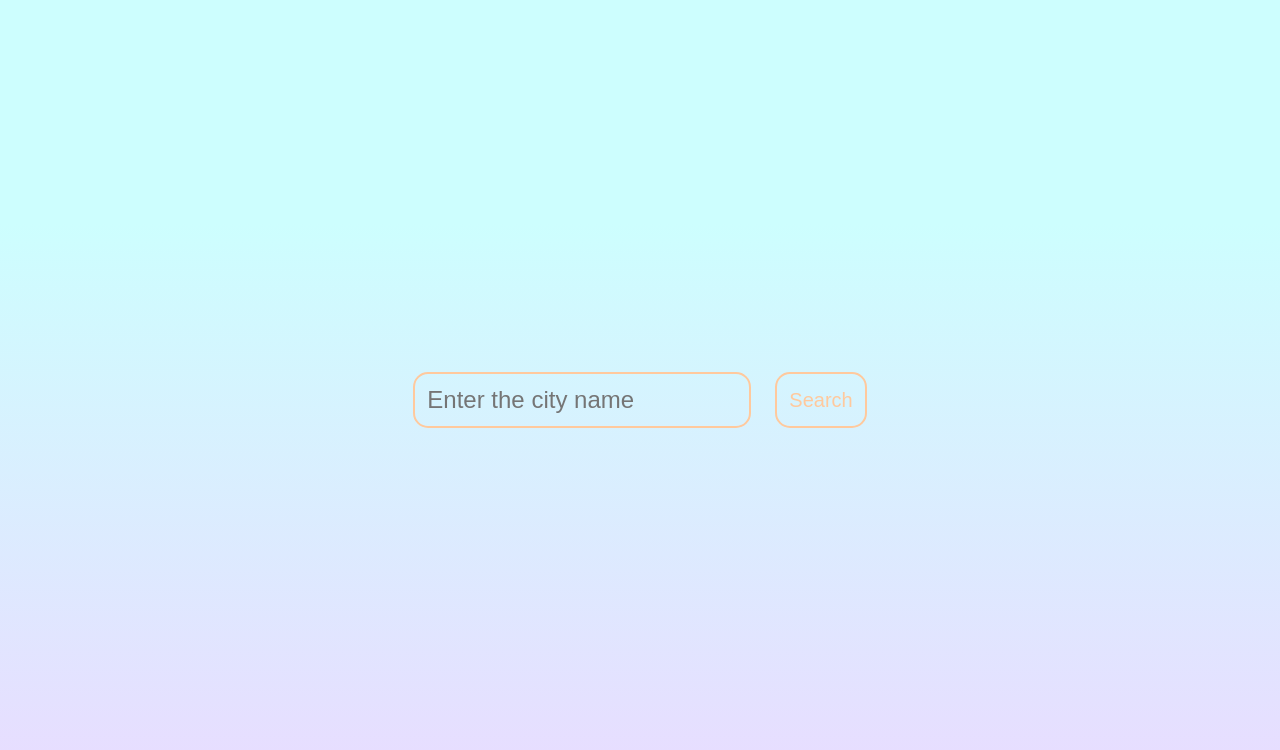
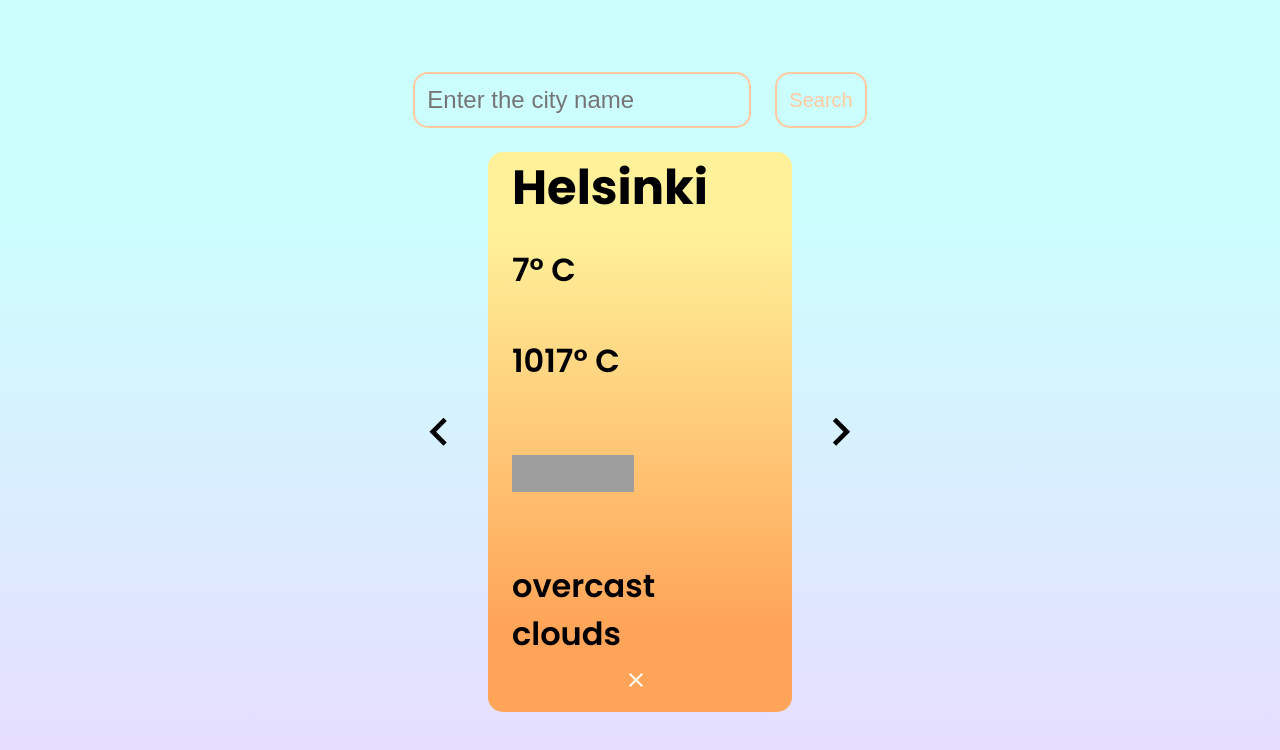
Before and after one commit to uch2ha/Weather-App, a React app in the folder frontend/: page / in a window 1280 px wide. Shown: the top 750 px of the page. Built offline with nearby package versions, Linux system fonts and the light colour scheme; grey boxes are pictures that could not be loaded.

Commit message:
frontend styles

```diff
--- a/frontend/src/components/cityCard/CityCard.css
+++ b/frontend/src/components/cityCard/CityCard.css
@@ -14,7 +14,6 @@
   max-height: 35rem;
   display: flex;
   flex-direction: column;
-  justify-content: space-around;
   border-radius: 15px;
   border: none;
   cursor: pointer;
@@ -22,7 +21,7 @@
   transition: transform 0.5s ease-out;
 }
 
-.day {
+.front {
   background: rgb(255, 164, 88);
   background: linear-gradient(
     0deg,
@@ -31,15 +30,11 @@
   );
 }
 
-.day:hover {
+.front:hover {
   box-shadow: 0px 0px 7.5px 4px rgb(255, 201, 157);
 }
 
-.night:hover {
-  box-shadow: 0px 0px 7.5px 4px rgb(2, 0, 36);
-}
-
-.night {
+.back {
   color: white;
   background: rgb(2, 0, 36);
   background: linear-gradient(
@@ -48,25 +43,30 @@
     rgba(1, 148, 189, 1) 86%
   );
 }
+.back:hover {
+  box-shadow: 0px 0px 7.5px 4px rgb(2, 0, 36);
+}
 
-.city-name {
+.city-name p {
   font-size: 3rem;
-  margin: 1rem;
+  /* margin: 1rem; */
+  margin: 0rem;
   margin-left: 1.5rem;
   text-transform: capitalize;
   font-weight: 700;
 }
 
-.day-night-title {
-  font-size: 2rem;
-  margin: 1rem;
-  margin-left: 1.5rem;
-  font-weight: 600;
+.info-container {
+  height: 32rem;
+  display: flex;
+  flex-direction: column;
+  justify-content: space-around;
 }
 
-.temperature {
+.info-item {
   font-size: 2rem;
-  margin: 1rem;
+  /* margin: 1rem; */
+  margin: 0rem;
   margin-left: 1.5rem;
   font-weight: 600;
 }
@@ -77,19 +77,24 @@
 }
 
 .img {
-  margin-left: 0.75rem;
-  width: 70%;
-  height: 70%;
+  margin-left: 1.5rem;
+  width: 40%;
+  height: 40%;
 }
 
 .description {
   font-size: 2rem;
-  margin: 1rem;
+  /* margin: 1rem; */
+  margin: 0rem;
   margin-left: 1.5rem;
   margin-right: 1.5rem;
   font-weight: 600;
   white-space: normal;
   min-height: 8rem;
+}
+
+.last {
+  padding-bottom: 1.2rem;
 }
 
 .btn-delete {
--- a/frontend/src/components/cityCard/CityCard.jsx
+++ b/frontend/src/components/cityCard/CityCard.jsx
@@ -2,8 +2,8 @@ import React, { useState } from 'react';
 import { MdClose } from 'react-icons/md';
 import './CityCard.css';
 
-const CityCard = ({ city, main, weather, deleteCity, id }) => {
-  const [isDayData, setIsDayData] = useState(true);
+const CityCard = ({ city, main, weather, wind, deleteCity, id }) => {
+  const [isMoreInfo, setIsMoreInfo] = useState(true);
 
   const fromFtoC = (F) => {
     return (((F - 32) * 5) / 9).toFixed(0);
@@ -14,20 +14,19 @@ const CityCard = ({ city, main, weather, deleteCity, id }) => {
   return (
     <div className='card-container'>
       <div
-        className={['flipped-container', isDayData ? 'day' : 'night'].join(' ')}
-        onClick={() => setIsDayData((prev) => !prev)}
+        className={['flipped-container', isMoreInfo ? 'front' : 'back'].join(
+          ' '
+        )}
+        onClick={() => setIsMoreInfo((prev) => !prev)}
       >
-        <p className='city-name'>{city}</p>
-        {isDayData ? (
-          <p className='day-night-title'>Day</p>
-        ) : (
-          <p className='day-night-title'>Night</p>
-        )}
-        {isDayData ? (
-          <p className='temperature'>{main.temp_max}° C</p>
-        ) : (
-          <p className='temperature'>{main.temp_min}° C</p>
-        )}
+        <div className='city-name'>
+          <p>{city}</p>
+        </div>
+        <div className='info-container'>
+          {isMoreInfo ? (
+            <>
+              <p className='info-item'>{main.temp.toFixed(0)}° C</p>
+              <p className='info-item'>{main.pressure}° C</p>
 
               <div className='img-container'>
                 <img
@@ -37,7 +36,17 @@ const CityCard = ({ city, main, weather, deleteCity, id }) => {
                 />
               </div>
 
-        <p className='description'>{weather.description}</p>
+              <p className='description'>{weather[0].description}</p>
+            </>
+          ) : (
+            <>
+              <p className='info-item'>Min {main.temp_min.toFixed(0)}° C</p>
+              <p className='info-item'>Max {main.temp_max.toFixed(0)}° C</p>
+              <p className='info-item'>Humidity {main.humidity}</p>
+              <p className='info-item last'>Wind {wind.speed} m/s</p>
+            </>
+          )}
+        </div>
       </div>
       <button className='btn-delete' onClick={() => deleteCity(id)}>
         <div className='btn-div'>
--- a/frontend/src/components/mainPage/MainPage.jsx
+++ b/frontend/src/components/mainPage/MainPage.jsx
@@ -4,7 +4,51 @@ import ScrollableCityCards from '../scrollableCityCards/ScrollableCityCards';
 import './MainPage.css';
 
 const MainPage = () => {
-  const [data, setData] = useState([]);
+  const [data, setData] = useState([
+    {
+      coord: {
+        lon: 24.9355,
+        lat: 60.1695,
+      },
+      weather: [
+        {
+          id: 804,
+          main: 'Clouds',
+          description: 'overcast clouds',
+          icon: '04d',
+        },
+      ],
+      base: 'stations',
+      main: {
+        temp: 7.14,
+        feels_like: 4.43,
+        temp_min: 5.8,
+        temp_max: 7.8,
+        pressure: 1017,
+        humidity: 89,
+      },
+      visibility: 10000,
+      wind: {
+        speed: 4.12,
+        deg: 250,
+      },
+      clouds: {
+        all: 100,
+      },
+      dt: 1666860243,
+      sys: {
+        type: 2,
+        id: 2011913,
+        country: 'FI',
+        sunrise: 1666848569,
+        sunset: 1666881514,
+      },
+      timezone: 10800,
+      id: 658225,
+      name: 'Helsinki',
+      cod: 200,
+    },
+  ]);
   const [cityName, setCityName] = useState('');
   const [locationKeyError, setLocationKeyError] = useState(false);
   const [otherError, setOtherError] = useState(false);
--- a/frontend/src/components/scrollableCityCards/ScrollableCityCards.jsx
+++ b/frontend/src/components/scrollableCityCards/ScrollableCityCards.jsx
@@ -25,6 +25,7 @@ const ScrollableCityCards = ({ data, deleteCityFromData }) => {
             city={city?.name}
             main={city?.main}
             weather={city?.weather}
+            wind={city?.wind}
             deleteCity={deleteCityFromData}
             id={city?.id}
           />
```
Lines whose indentation alone changed are shown as unchanged.
